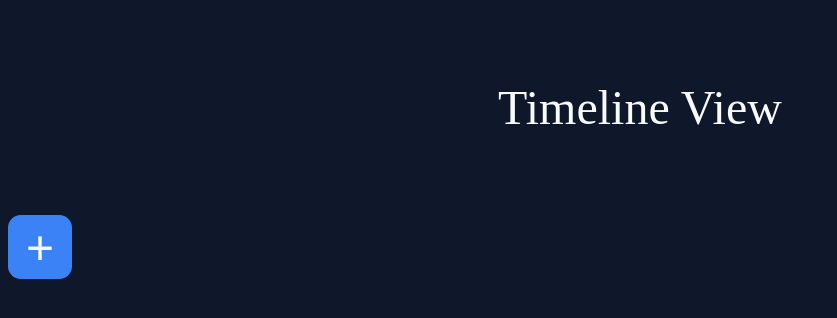
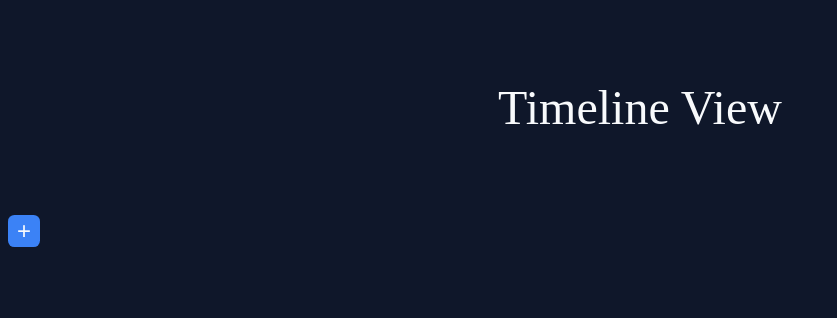
Before and after one commit to stanoz/timeline-view, an Angular app in the folder frontend/: page / in a window 1280 px wide. Shown: the top 318 px of the page, without its empty margins (0-837 px from the left). Built offline with nearby package versions, Linux system fonts and the light colour scheme.

Commit message:
correct button styling

```diff
--- a/frontend/src/app/app.css
+++ b/frontend/src/app/app.css
@@ -6,10 +6,10 @@ button:hover {
 button {
   background: #3b82f6;
   border: none;
-  width: 4rem;
-  height: 4rem;
+  width: 2rem;
+  height: 2rem;
   padding: 0;
-  font-size: xxx-large;
+  font-size: x-large;
   text-decoration: none;
   border-radius: 20%;
   display: flex;
```
